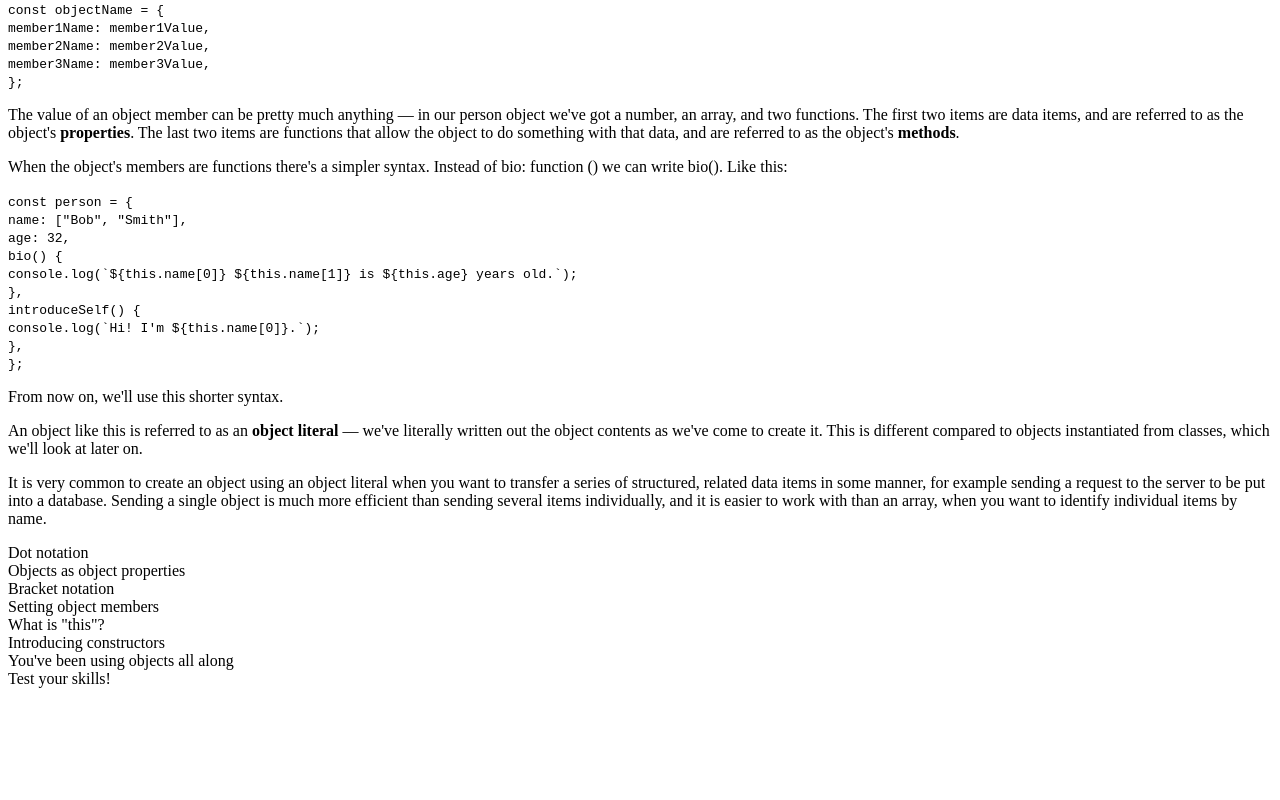
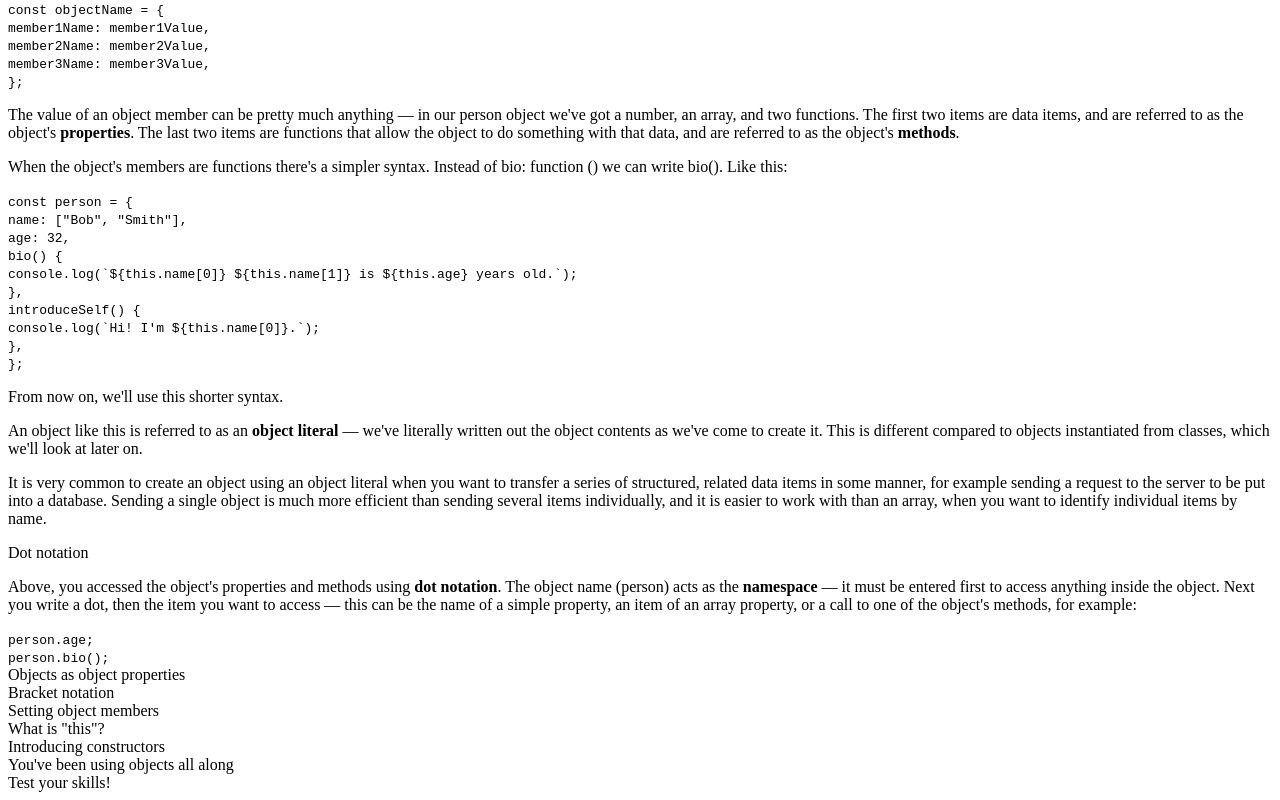
Before and after one commit to devchsykas/FreeCodeCampProjects, a plain HTML site: page TechicalDocumentationPage/index.html in a window 1280 px wide. Shown: the part 828-1628 px from the top of the page. Before the commit the page ends 1524 px from the top, so only its background shows below. Drawn offline with Linux system fonts and the light colour scheme.

Commit message:
Fix the dot-notation section

```diff
--- a/TechicalDocumentationPage/index.html
+++ b/TechicalDocumentationPage/index.html
@@ -31,7 +31,7 @@
     <main id="main-doc">
       <!-- <header>JavaScript objects basics</header> -->
       <section class="main-section" id="object_basics">
-        <header>Object basics</header>
+        <header class="underline">Object basics</header>
         <p>
           An object is a collection of related data and/or functionality. These
           usually consist of several variables and functions (which are called
@@ -162,7 +162,20 @@
         </p>
       </section>
       <section class="main-section" id="dot_notation">
-        <header>Dot notation</header>
+        <header class="underline">Dot notation</header>
+        <p>
+          Above, you accessed the object's properties and methods using
+          <strong class="bold-text">dot notation</strong>. The object name
+          (person) acts as the <strong class="bold-text">namespace</strong> — it
+          must be entered first to access anything inside the object. Next you
+          write a dot, then the item you want to access — this can be the name
+          of a simple property, an item of an array property, or a call to one
+          of the object's methods, for example:
+        </p>
+        <code>
+          person.age; <br />
+          person.bio();
+        </code>
       </section>
       <section class="main-section" id="objects_as_object_properties">
         <header>Objects as object properties</header>
```
